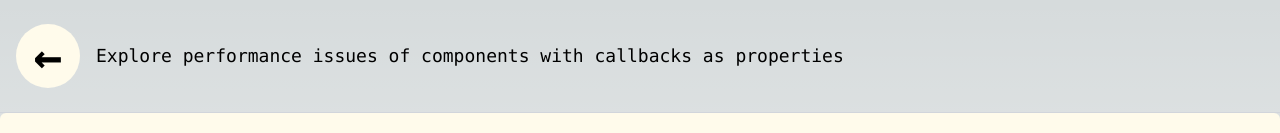
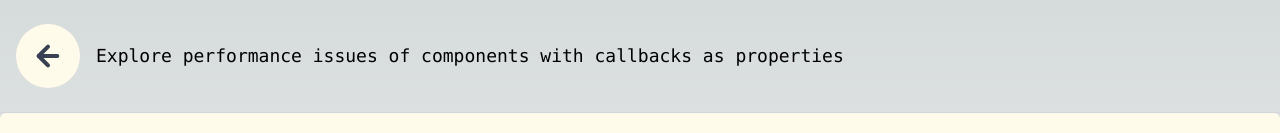
Before and after one commit to AlexeyPopovUA/react-performance-examples, a Next.js app in the folder front-end/: page /examples/caching-callback in a window 1280 px wide. Shown: the top 133 px of the page. Built offline with nearby package versions, Linux system fonts and the light colour scheme.

Commit message:
Improve BackButton with SVG arrow icon and better accessibility

```diff
--- a/front-end/src/app/BackButton.tsx
+++ b/front-end/src/app/BackButton.tsx
@@ -2,9 +2,24 @@ import Link from 'next/link';
 
 export const BackButton = () => (
   <Link
-    className="aspect-square h-16 content-center rounded-full bg-amber-50 text-center text-5xl font-extrabold"
+    className="flex h-16 w-16 items-center justify-center rounded-full bg-amber-50 transition-colors hover:bg-amber-100"
     href="/"
+    aria-label="Go back to home"
   >
-    ←
+    <svg
+      xmlns="http://www.w3.org/2000/svg"
+      width="32"
+      height="32"
+      viewBox="0 0 24 24"
+      fill="none"
+      stroke="currentColor"
+      strokeWidth="3"
+      strokeLinecap="round"
+      strokeLinejoin="round"
+      className="text-gray-700"
+    >
+      <path d="M19 12H5" />
+      <path d="M12 19l-7-7 7-7" />
+    </svg>
   </Link>
 );
```
